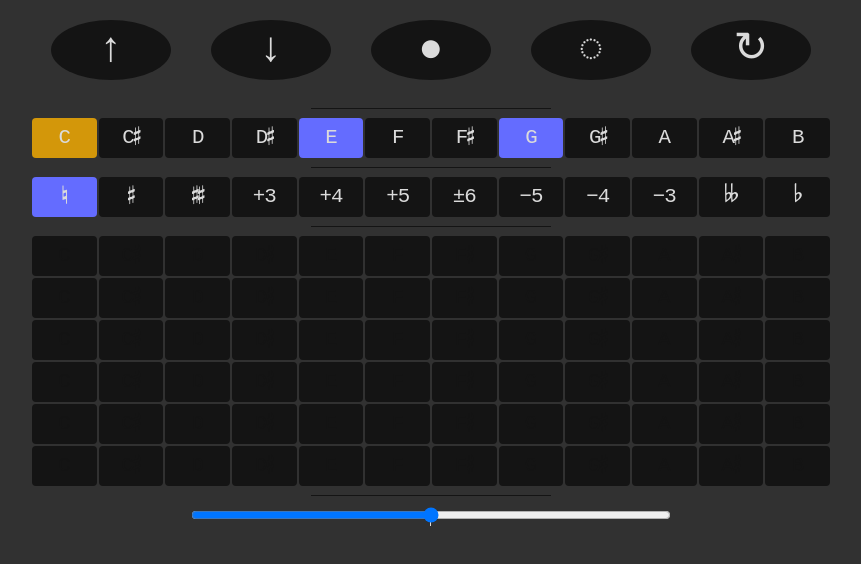
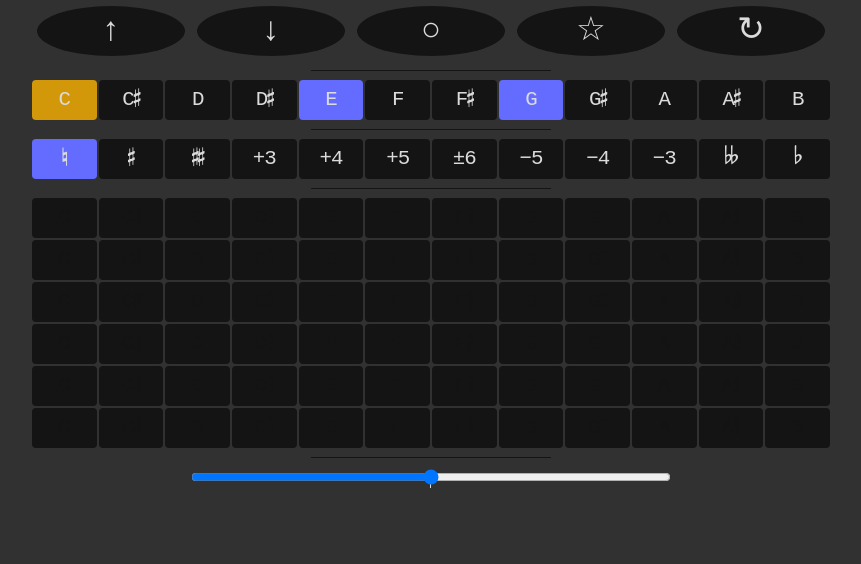
Before and after one commit to teuncm/chord-playground, a Vue app: page / in a window 1280 px wide. Shown: the top 564 px of the page, without its empty margins (209-1070 px from the left). Built offline with nearby package versions, Linux system fonts and the light colour scheme.

Commit message:
Resize and label action buttons

```diff
--- a/src/components/ActionContainer.vue
+++ b/src/components/ActionContainer.vue
@@ -17,8 +17,8 @@ export default {
     <div class="container-row">
       <button class="action-button interact" id="action-up" @click="actionUp()">↑</button>
       <button class="action-button interact" id="action-down" @click="actionDown()">↓</button>
-      <button class="action-button interact" id="action-full" @click="actionFull()">●</button>
-      <button class="action-button interact" id="action-random" @click="actionRandom()">◌</button>
+      <button class="action-button interact" id="action-full" @click="actionFull()">○</button>
+      <button class="action-button interact" id="action-random" @click="actionRandom()">☆</button>
       <button class="action-button interact" id="action-randomize" @click="actionRandomize()">↻</button>
     </div>
   </div>
--- a/src/constants.js
+++ b/src/constants.js
@@ -1,6 +1,6 @@
 /*--- Audio constants. ---*/
 /* In seconds. */
-export const AUDIO_SCHEDULING_GLOBAL_OFFSET = 0.060;
+export const AUDIO_SCHEDULING_GLOBAL_OFFSET = 0.100;
 
 /*--- Action constants. ---*/
 export const NOTES_PER_OCTAVE = 12;
--- a/src/myAudioState.js
+++ b/src/myAudioState.js
@@ -1,7 +1,6 @@
 import { AUDIO_SCHEDULING_GLOBAL_OFFSET } from "./constants";
 import { setNodeProp, setNodeProps } from "./helpers";
 import { zip, random } from 'lodash';
-import { MyAudioEffectChain, MyAudioEffectChainMix } from "./myAudioEffectChain";
 import { MyAudioEffectLane, MyAudioEffectRack } from "./myAudioEffect";
 
 export class MyAudioState {
@@ -151,7 +150,7 @@ export function bell(bellFrequency) {
   // console.log(timestamps);
 
   oscillator.start(MyAudioState.now());
-  oscillator.stop(MyAudioState.now() + 0.3);
+  oscillator.stop(MyAudioState.now() + 0.1);
 }
 
 /* Create basic Delay-Attack-Hold-Decay envelope. */
--- a/src/style.css
+++ b/src/style.css
@@ -128,11 +128,11 @@ body {
 }
 
 .action-button {
-  font-size: 2em;
+  font-size: 1.6em;
   display: flex;
   border-radius: 50%;
-  margin: 20px;
-  height: 60px;
+  margin: 6px;
+  height: 50px;
   justify-content: center;
   align-items: center;
   transition: box-shadow 0.8s, background-color 0.8s!important;
```
